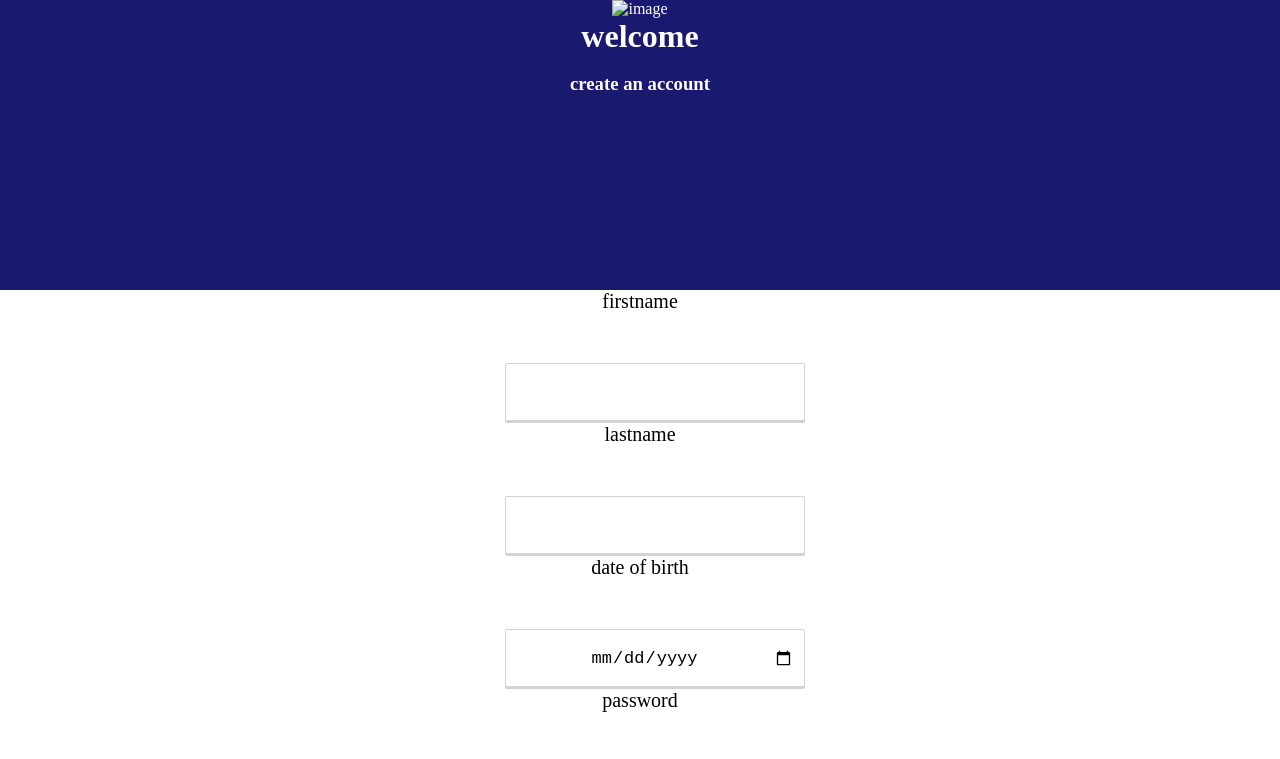
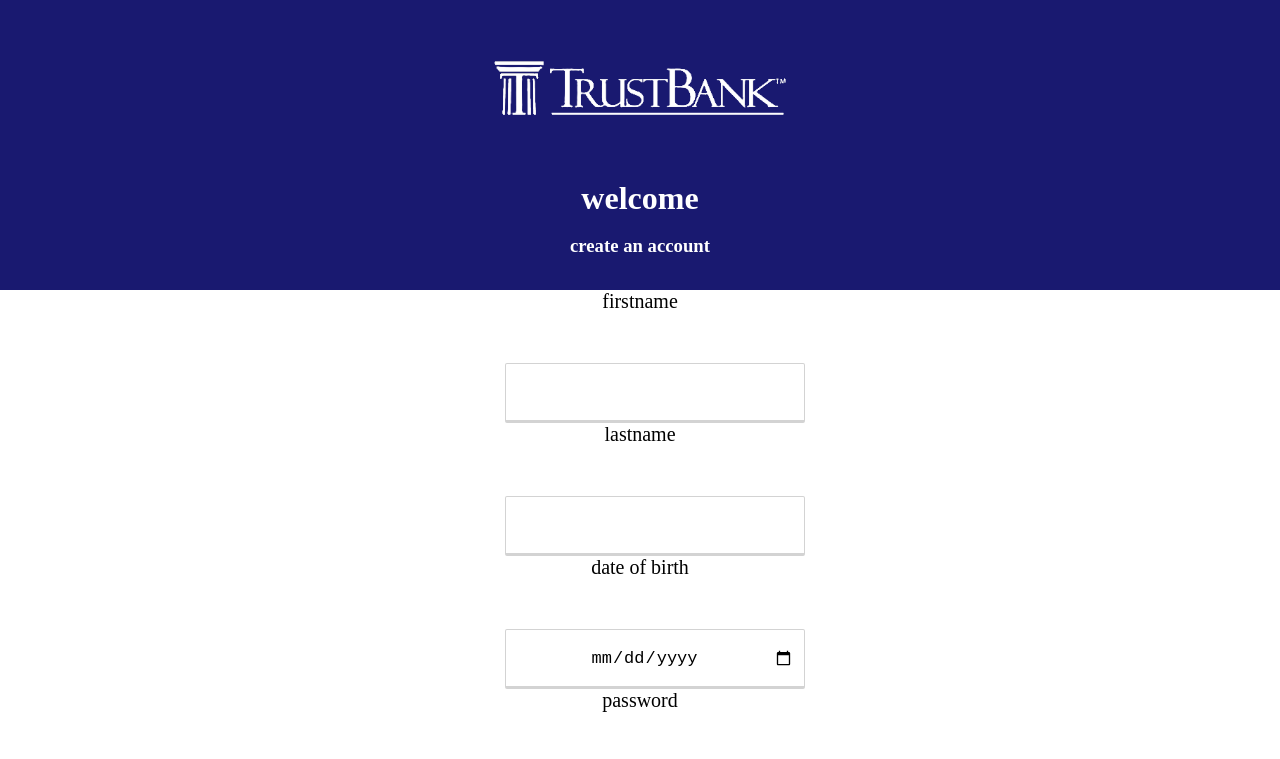
Before and after one commit to Trustbanks/.com.github.io, a plain HTML site: page account.html in a window 1280 px wide. Shown: the top 759 px of the page. Drawn offline with Linux system fonts and the light colour scheme.

Commit message:
Update account.html

```diff
--- a/account.html
+++ b/account.html
@@ -9,7 +9,7 @@
   <link rel="stylesheet" href="account.css">
 
  <div class="header">
-      <img id="photo" src="image.png" alt="image">
+      <img id="photo" src="./IMG/Trust.png" alt="image">
       <h1>welcome</h1><br>
       <h3>create an account</h3>
     </div>
```
